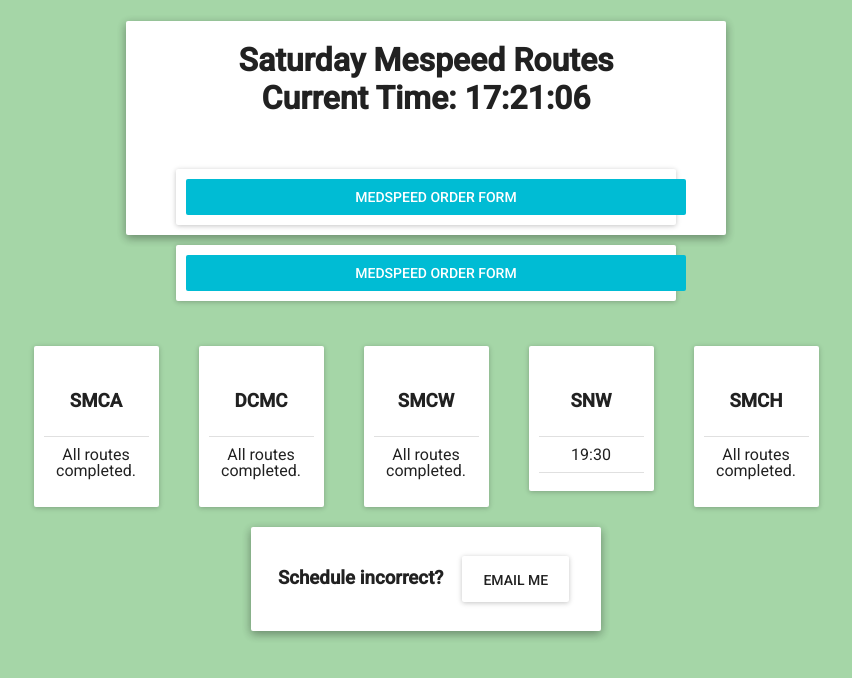
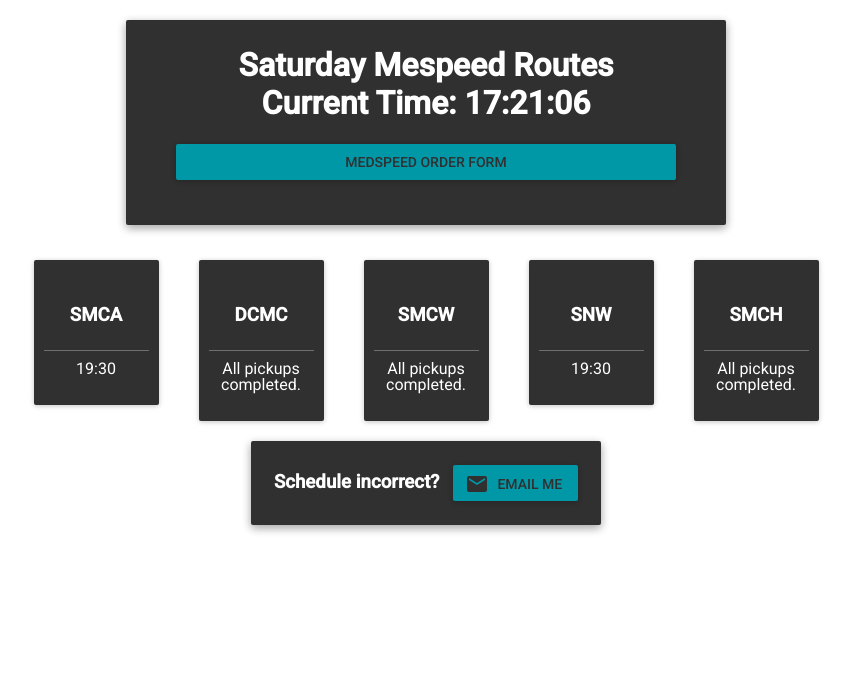
Before and after one commit to vpicone/BloodbankPal, a React (Create React App) app: page / in a window 1280 px wide. Shown: the top 678 px of the page, without its empty margins (214-1066 px from the left). Built offline with nearby package versions, Linux system fonts and the light colour scheme; what react-tap-event-plugin would draw is missing.

Commit message:
Update theme add some routes.

```diff
--- a/package.json
+++ b/package.json
@@ -5,7 +5,7 @@
   "homepage": "https://vpicone.github.io/medspeedy",
   "dependencies": {
     "bootstrap": "^3.3.7",
-    "material-ui": "^0.18.4",
+    "material-ui": "^0.18.5",
     "react": "^15.6.1",
     "react-dom": "^15.6.1",
     "react-tap-event-plugin": "^2.0.1"
--- a/src/App.js
+++ b/src/App.js
@@ -2,8 +2,9 @@
 import './App.css';
 import injectTapEventPlugin from 'react-tap-event-plugin';
 import MuiThemeProvider from 'material-ui/styles/MuiThemeProvider';
+import darkBaseTheme from 'material-ui/styles/baseThemes/darkBaseTheme';
+import getMuiTheme from 'material-ui/styles/getMuiTheme';
 import TitleBar from './TitleBar';
-import OrderButton from './OrderButton';
 import HospitalContainer from './HospitalContainer';
 import hospitalpickups from './hospitalpickups';
 import Footer from './Footer';
@@ -63,10 +64,9 @@
 
     return (
       <div className="App">
-        <MuiThemeProvider>
+        <MuiThemeProvider muiTheme={getMuiTheme(darkBaseTheme)}>
           <div>
             <TitleBar currentTime = {this.state.currentTime} isWeekend = {isWeekend} dayOfWeek={dayOfWeek} />
-            <OrderButton />
             <HospitalContainer className = 'HospitalContainer' currentTimeString={currentTimeString} complete = {this.allRoutesDone(currentTimeString)} dayOfWeek = {dayOfWeek} />
             <Footer />
           </div>
--- a/src/Footer.js
+++ b/src/Footer.js
@@ -1,6 +1,7 @@
 import React from 'react';
 import Paper from 'material-ui/Paper';
 import RaisedButton from 'material-ui/RaisedButton';
+import EmailIcon from 'material-ui/svg-icons/communication/email';
 
 
 
@@ -17,21 +18,16 @@
         padding: "5px",
         display: "inline-block",
     };
-
-    const buttonStyle = {
-        padding: "5px",
-        margin: "5px",
-    }
-
-    const body = "Hospital:%0ATime:%0A";
-
-
     return (
         <div>
 					<Paper zDepth={2} style={style}>
 						<h3 style={textStyle}>Schedule incorrect?&nbsp;&nbsp;&nbsp;
 							<span>
-                        <RaisedButton label="Email me" style={buttonStyle} href={`mailto:vppicone@ascension.org?subject=Medspeed%20Route%20Issue&body=${body}`} />
+								<RaisedButton label="Email me"
+									primary='true'
+									icon={<EmailIcon />}
+									href={'mailto:vppicone@ascension.org?subject=Medspeed%20Route%20Issue&body=Hospital:%0ATime:%0A'}
+								/>
 							</span>
 						</h3>
 					</Paper>
--- a/src/Hospital.js
+++ b/src/Hospital.js
@@ -37,13 +37,13 @@
 
     getRemainingTimes() {
         if (this.props.remainingTimes.length === 0) {
-            return (<ListItem style={listitemstyle} disabled={true}>All routes completed.</ListItem>)
+            return (<ListItem style={listitemstyle} disabled={true}>All pickups completed.</ListItem>)
         }
         else{
             return this.props.remainingTimes.map( (time, index) => {
                 return ( <div key={index}>
 									<ListItem style={listitemstyle} disabled={true}>{this.formatTime(time)}</ListItem>
-                            <Divider />
+									{this.props.remainingTimes.length !== 1 ? <Divider /> : ''}
 								</div>)
                 })
         }
--- a/src/OrderButton.js
+++ b/src/OrderButton.js
@@ -3,13 +3,13 @@
 
 const style = {
     width: '500px',
-    margin: '10px',
+    marginBottom: '40px',
     textDecoration: 'none',
 }
 
 const OrderButton = () => {
     return (
-        <RaisedButton label="Medspeed Order Form" primary="true" buttonStyle={style} style={style} href='https://seton.medspeed.com/order/start' />
+        <RaisedButton label="Medspeed Order Form" primary="true" style={style} href='https://seton.medspeed.com/order/start' />
     )
 }
 
--- a/src/TitleBar.js
+++ b/src/TitleBar.js
@@ -1,10 +1,6 @@
 import React from 'react';
 import Paper from 'material-ui/Paper';
 import OrderButton from './OrderButton';
-
-
-
-
 
 const TitleBar = (props) => {
 
@@ -41,25 +37,24 @@
     }
 
     const style = {
+				margin: "auto",
         width: "600px",
-        margin: "auto",
+				padding: "5px",
+				marginTop: "20px",
     };
 
     const textStyle = {
-        padding: "20px",
+
     };
 
     return (
-        <div>
 					<Paper zDepth={2} style={style}>
 						<h1 style={textStyle}> {dayString(props.dayOfWeek)} Mespeed Routes
 							<br />
 							Current Time: {props.currentTime.toLocaleTimeString('en-US', { hour12: false })}
-
 						</h1>
 						<OrderButton />
 					</Paper>
-        </div>
     )
 }
 
--- a/src/hospitalpickups.js
+++ b/src/hospitalpickups.js
@@ -2,13 +2,13 @@
     {
         name: 'SMCA',
         times: [
-            ['1215','1345','1415','1715'], //0 - Sunday
-            ['0745','0900','0945','1000','1230','1915'], //1 - Monday
-            ['0745','0845','0930','1000','1315','1900'], //2 - Tuesday
-            ['0745','0900','0945','1000','1300','1915'], //3 - Wednesday
-            ['0745','0900','0945','1000','1230','1900'], //4 - Thursday
-            ['0745','0845','0945','1000','1245','1900'], //5 - Friday
-            ['1000','1400','1415','1715'], //6 - Saturday
+            ['1215','1345','1415','1715','2030'], //0 - Sunday
+            ['0745','0900','0945','1000','1230','1430','1715','1915'], //1 - Monday
+            ['0745','0845','0930','1000','1315','1430','1715','1900'], //2 - Tuesday
+            ['0745','0900','0945','1000','1300','1530','1815','1915'], //3 - Wednesday
+            ['0745','0900','0945','1000','1230','1430','1715','1900'], //4 - Thursday
+            ['0745','0845','0945','1000','1245','1439','1715','1900'], //5 - Friday
+            ['1000','1400','1415','1715','1930'], //6 - Saturday
         ],
     },
     {
--- a/src/index.css
+++ b/src/index.css
@@ -2,5 +2,4 @@
   margin: 0;
   padding: 0;
   font-family: sans-serif;
-  background-color:#A5D6A7;
 }
```
Also changed, not shown: 1 other file (tests, documents, lock files or other folders). Lines whose indentation alone changed are shown as unchanged.
